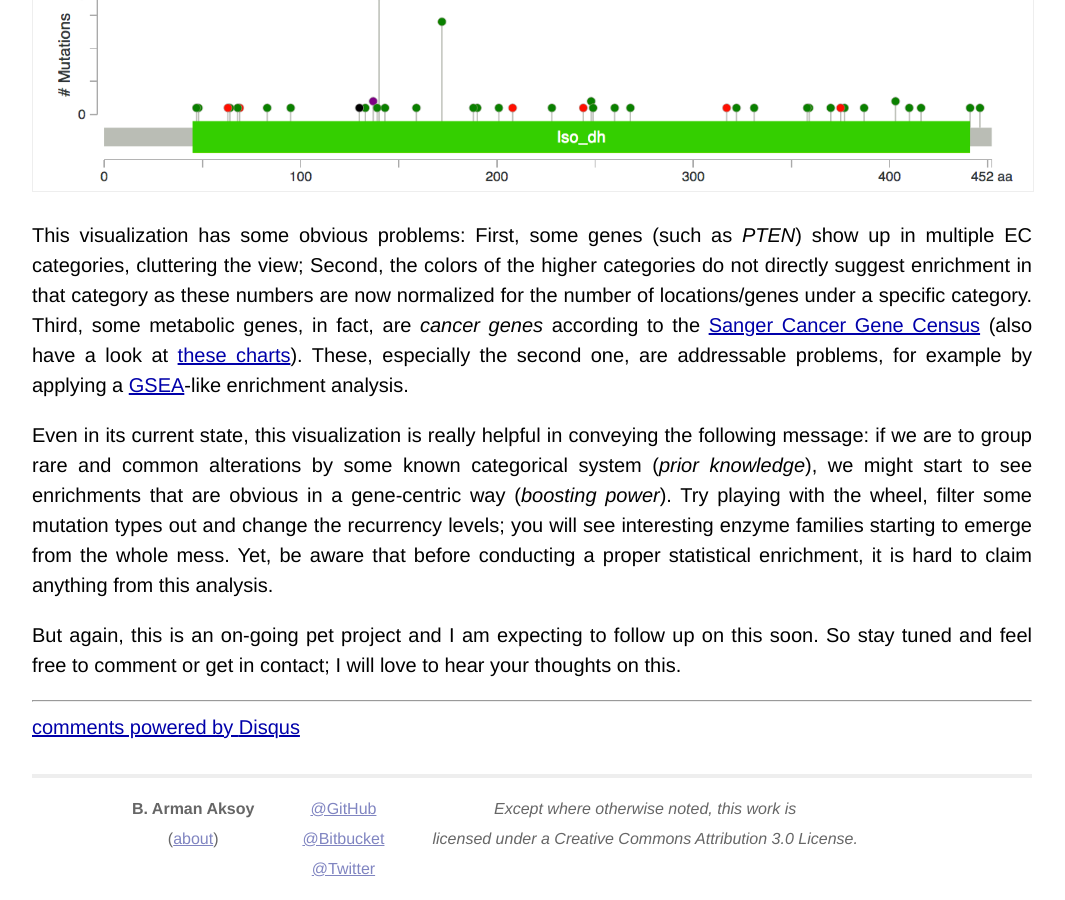
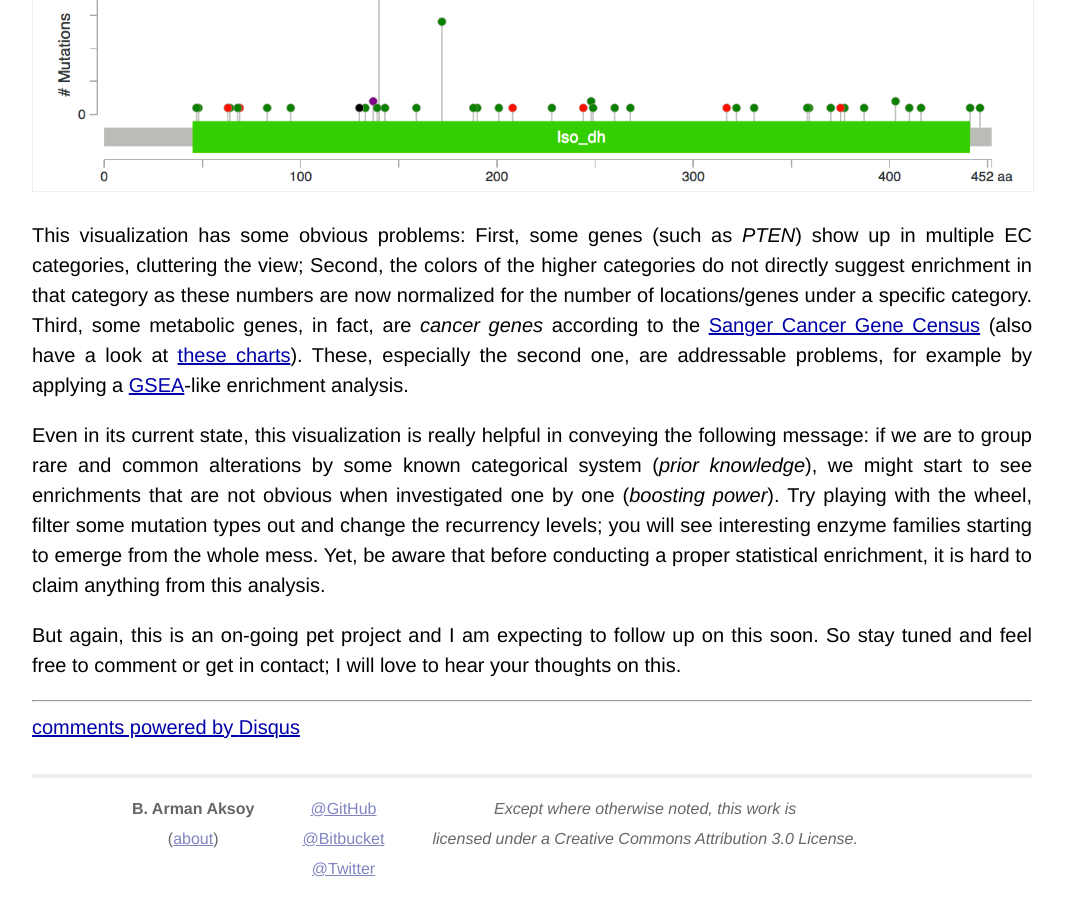
Before and after one commit to armish/ergosome, a Jekyll site: the page built from _posts/2014-01-08-muwheel.markdown, in a window 1280 px wide and 900 px high, scrolled down 1973 px. Shown: the whole window, without its empty margins (108-1173 px from the left). Built offline with Jekyll 4.4.1, drawn with Linux system fonts in a browser that asks for light colours; Markdown is read by kramdown in place of the engine named in the settings; comment, search, counter and statistics services are not loaded.

Commit message:
- fixed a typo in the muwheel page

```diff
--- a/_posts/2014-01-08-muwheel.markdown
+++ b/_posts/2014-01-08-muwheel.markdown
@@ -53,7 +53,7 @@ Third, some metabolic genes, in fact, are *cancer genes* according to the [Sange
 These, especially the second one, are addressable problems, for example by applying a [GSEA](http://www.broadinstitute.org/gsea/index.jsp)-like enrichment analysis.
 
 Even in its current state, this visualization is really helpful in conveying the following message:
-if we are to group rare and common alterations by some known categorical system (*prior knowledge*), we might start to see enrichments that are obvious in a gene-centric way (*boosting power*).
+if we are to group rare and common alterations by some known categorical system (*prior knowledge*), we might start to see enrichments that are not obvious when investigated one by one (*boosting power*).
 Try playing with the wheel, filter some mutation types out and change the recurrency levels;
 you will see interesting enzyme families starting to emerge from the whole mess.
 Yet, be aware that before conducting a proper statistical enrichment, it is hard to claim anything from this analysis.
```
